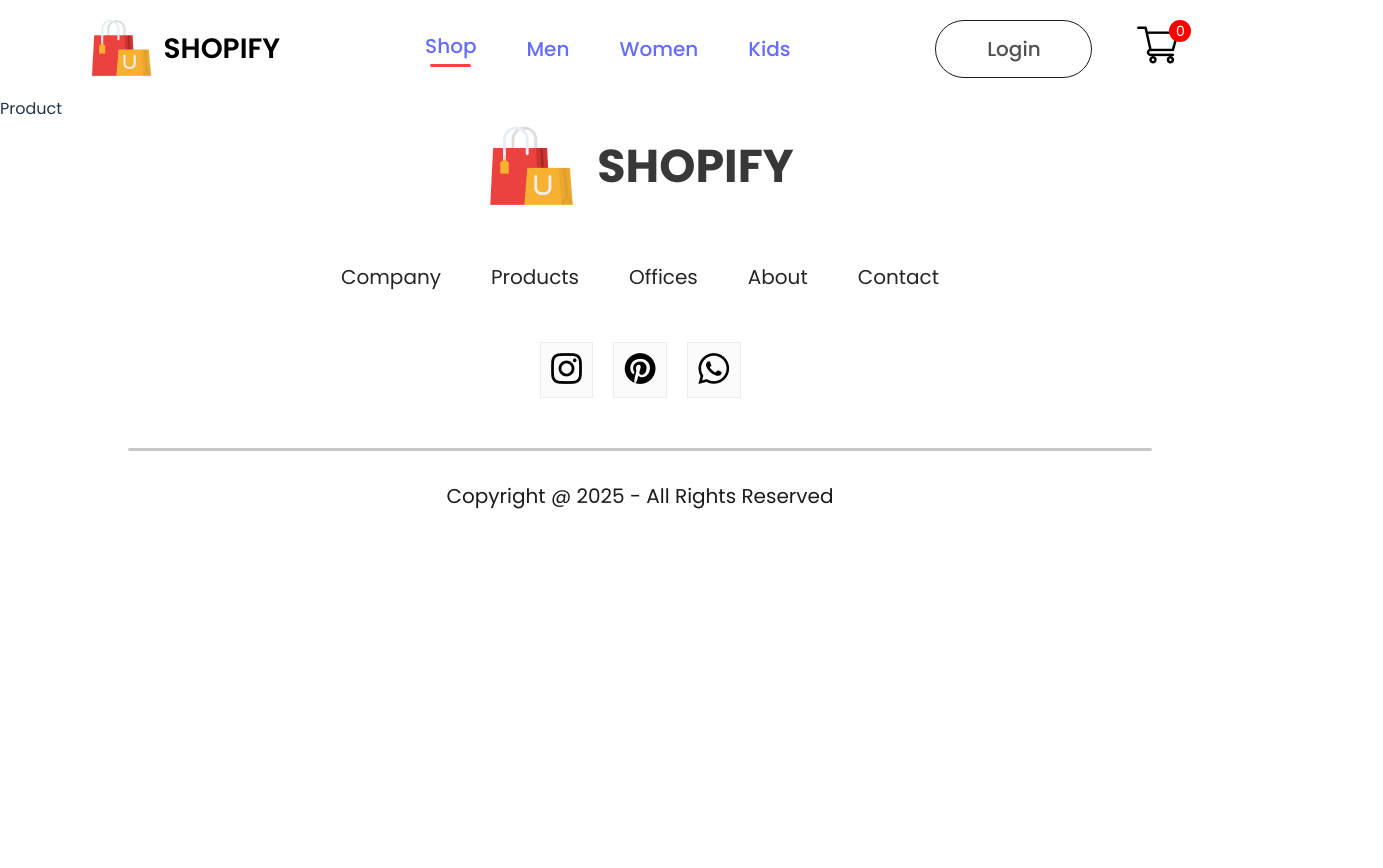
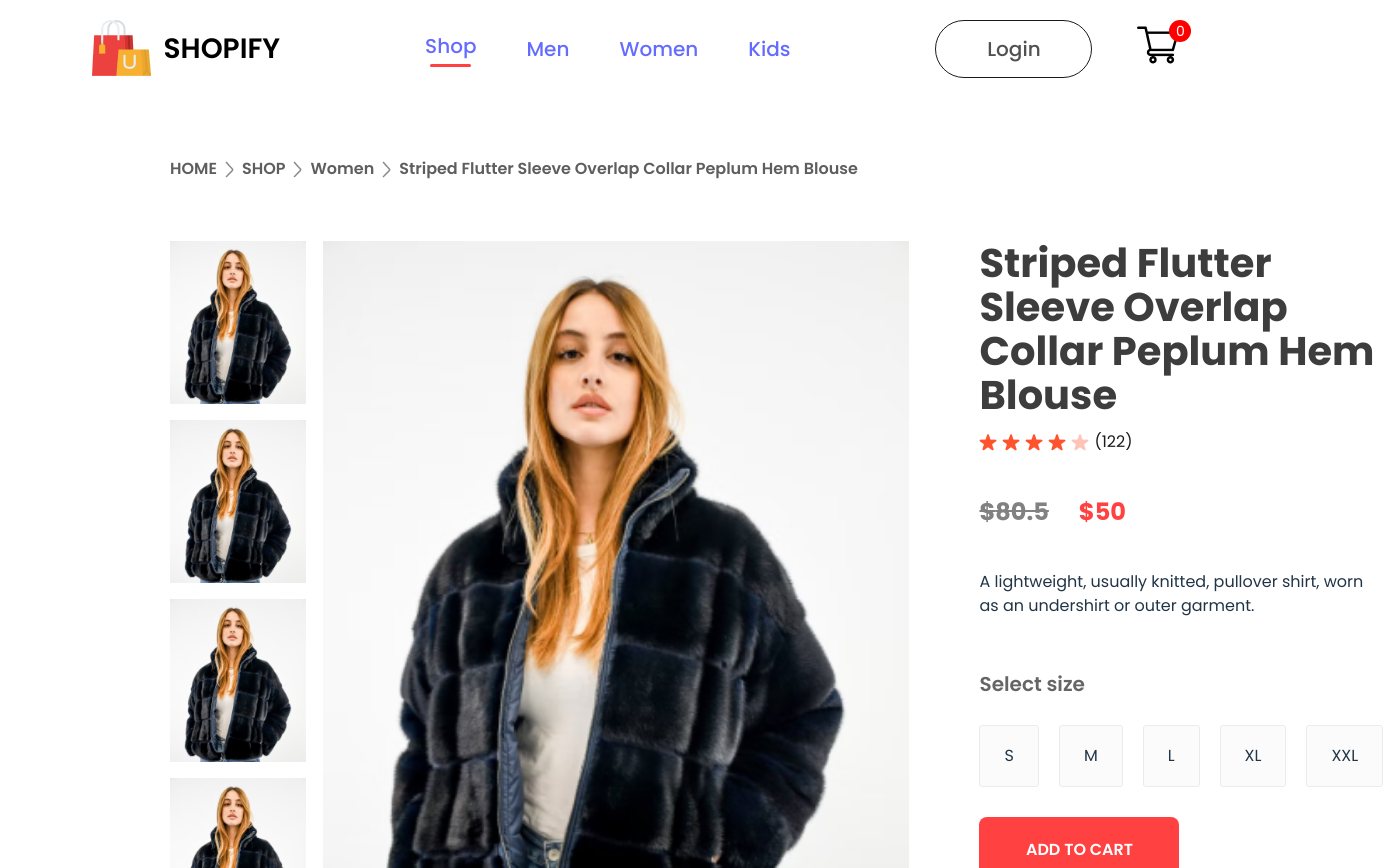
Before and after one commit to Gulnar-Mammadli/shopify, a React (Vite) app in the folder frontend/: page /products/1 in a window 1280 px wide. Shown: the top 868 px of the page, 1383 px wide, since content can reach past the window. Before the commit the page ends 800 px from the top, so only its background shows below. Built offline with nearby package versions, Linux system fonts and the light colour scheme.

Commit message:
added breadcrum and productdisplay components

```diff
--- /dev/null
+++ b/frontend/src/components/Breadcrums/Breadcrum.css
@@ -0,0 +1,10 @@
+.breadcrum {
+  display: flex;
+  align-items: center;
+  gap: 8px;
+  color: #5e5e5e;
+  font-size: 16px;
+  font-weight: 600;
+  margin: 60px 170px;
+  text-transform: capitalize;
+}
--- /dev/null
+++ b/frontend/src/components/Breadcrums/Breadcrum.tsx
@@ -0,0 +1,22 @@
+import "./Breadcrum.css";
+import arrow_icon from "../../assets/breadcrum_arrow.png";
+import type { Product } from "../../context/ShopContext";
+
+type Props = {
+  product: Product;
+};
+function Breadcrum({ product }: Props) {
+  return (
+    <div className="breadcrum">
+      HOME
+      <img src={arrow_icon} alt="home" />
+      SHOP
+      <img src={arrow_icon} alt="shop" />
+      {product.category}
+      <img src={arrow_icon} alt="name" />
+      {product.name}
+    </div>
+  );
+}
+
+export default Breadcrum;
--- a/frontend/src/components/Item/Item.tsx
+++ b/frontend/src/components/Item/Item.tsx
@@ -1,3 +1,4 @@
+import { Link } from "react-router-dom";
 import "./Item.css";
 
 type Props = {
@@ -11,7 +12,9 @@
 const Item = (props: Props) => {
   return (
     <div className="item">
-      <img src={props.image} alt="Item image " />
+      <Link to={`/products/${props.id}`}>
+        <img src={props.image} alt="Item image " />
+      </Link>
       <p>{props.name}</p>
       <div className="item-prices">
         <div className="item-price-new">${props.new_price}</div>
--- /dev/null
+++ b/frontend/src/components/ProductDisplay/ProductDisplay.css
@@ -0,0 +1,104 @@
+.productdisplay {
+  display: flex;
+  margin: 0px 170px;
+}
+
+.productdisplay-left {
+  display: flex;
+  gap: 17px;
+}
+
+.productdisplay-img-list {
+  display: flex;
+  flex-direction: column;
+  gap: 16px;
+}
+
+.productdisplay-img-list img {
+  height: 163px;
+}
+
+.profuctdisplay-main-img {
+  width: 586px;
+  height: 700px;
+}
+
+.productdisplay-right {
+  display: flex;
+  flex-direction: column;
+  margin: 0px 70px;
+}
+
+.productdisplay-right h1 {
+  color: #3d3d3d;
+  font-size: 40px;
+  font-weight: 700;
+}
+
+.productdisplay-right-stars {
+  display: flex;
+  gap: 5px;
+  margin-top: 13px;
+  color: #1c1c1c;
+  align-items: center;
+  font-size: 16px;
+}
+
+.productdisplay-right-prices {
+  display: flex;
+  gap: 30px;
+  margin: 40px 0px;
+  font-size: 24px;
+  font-weight: 700;
+}
+
+.productdisplay-right-price-old {
+  color: #818181;
+  text-decoration: line-through;
+}
+
+.productdisplay-right-price-new {
+  color: #ff4141;
+}
+
+.productdisplay-right-size h1 {
+  color: #656565;
+  margin-top: 55px;
+  font-size: 20px;
+  font-weight: 600;
+}
+
+.productdisplay-right-sizes {
+  display: flex;
+  gap: 20px;
+  margin: 30px 0px;
+}
+
+.productdisplay-right-sizes div {
+  background: #fbfbfb;
+  padding: 18px 24px;
+  border: 1px solid #ebebeb;
+  border-radius: 3px;
+  cursor: pointer;
+}
+
+.productdisplay-right button {
+  width: 200px;
+  padding: 20px 40px;
+  font-size: 16px;
+  font-weight: 600;
+  color: white;
+  background: #ff4141;
+  margin-bottom: 40px;
+  border: none;
+  outline: none;
+  cursor: pointer;
+}
+
+.productdisplay-right-category {
+  margin-top: 10px;
+}
+
+.productdisplay-right-category span {
+  font-weight: 600;
+}
--- /dev/null
+++ b/frontend/src/components/ProductDisplay/ProductDisplay.tsx
@@ -0,0 +1,73 @@
+import "./ProductDisplay.css";
+import star_icon from "../../assets/star_icon.png";
+import star_dull_icon from "../../assets/star_dull_icon.png";
+
+type Props = {
+  product: {
+    id: number;
+    image: string;
+    name: string;
+    new_price: number;
+    old_price: number;
+  };
+};
+
+function ProductDisplay({ product }: Props) {
+  return (
+    <div className="productdisplay">
+      <div className="productdisplay-left">
+        <div className="productdisplay-img-list">
+          <img src={product.image} alt="" />
+          <img src={product.image} alt="" />
+          <img src={product.image} alt="" />
+          <img src={product.image} alt="" />
+        </div>
+        <div className="productdisplay-img">
+          <img className="profuctdisplay-main-img" src={product.image} alt="" />
+        </div>
+      </div>
+      <div className="productdisplay-right">
+        <h1>{product.name}</h1>
+        <div className="productdisplay-right-stars">
+          <img src={star_icon} alt="" />
+          <img src={star_icon} alt="" />
+          <img src={star_icon} alt="" />
+          <img src={star_icon} alt="" />
+          <img src={star_dull_icon} alt="" />
+          <p>(122)</p>
+        </div>
+        <div className="productdisplay-right-prices">
+          <div className="productdisplay-right-price-old">
+            ${product.old_price}
+          </div>
+          <div className="productdisplay-right-price-new">
+            ${product.new_price}
+          </div>
+        </div>
+        <div className="productdisplay-right-description">
+          A lightweight, usually knitted, pullover shirt, worn as an undershirt
+          or outer garment.
+        </div>
+        <div className="productdisplay-right-size">
+          <h1>Select size</h1>
+          <div className="productdisplay-right-sizes">
+            <div>S</div>
+            <div>M</div>
+            <div>L</div>
+            <div>XL</div>
+            <div>XXL</div>
+          </div>
+        </div>
+        <button>ADD TO CART</button>
+        <p className="productdisplay-right-category">
+          <span>Category: </span>Women, T-Shirt, Ctop Top
+        </p>
+        <p className="productdisplay-right-category">
+          <span>Tags: </span>Moder, Latest
+        </p>
+      </div>
+    </div>
+  );
+}
+
+export default ProductDisplay;
--- a/frontend/src/context/ShopContext.tsx
+++ b/frontend/src/context/ShopContext.tsx
@@ -7,7 +7,7 @@
   name: string;
   new_price: number;
   old_price: number;
-  category: string;
+  category?: string;
 };
 
 type ShopContextType = {
--- a/frontend/src/pages/Product.tsx
+++ b/frontend/src/pages/Product.tsx
@@ -1,7 +1,28 @@
-import React from "react";
+import { useShopContext } from "../context/ShopContext";
+import { useParams } from "react-router-dom";
+import Breadcrum from "../components/Breadcrums/Breadcrum";
+import ProductDisplay from "../components/ProductDisplay/ProductDisplay";
 
 const Product = () => {
-  return <div>Product</div>;
+  const { all_product } = useShopContext();
+  const { productId } = useParams();
+
+  const product = all_product.find(
+    (product) => product.id === Number(productId)
+  );
+
+  return (
+    <div>
+      {product ? (
+        <>
+          <Breadcrum product={product} />
+          <ProductDisplay product={product} />
+        </>
+      ) : (
+        <div> Product not found</div>
+      )}
+    </div>
+  );
 };
 
 export default Product;
```
